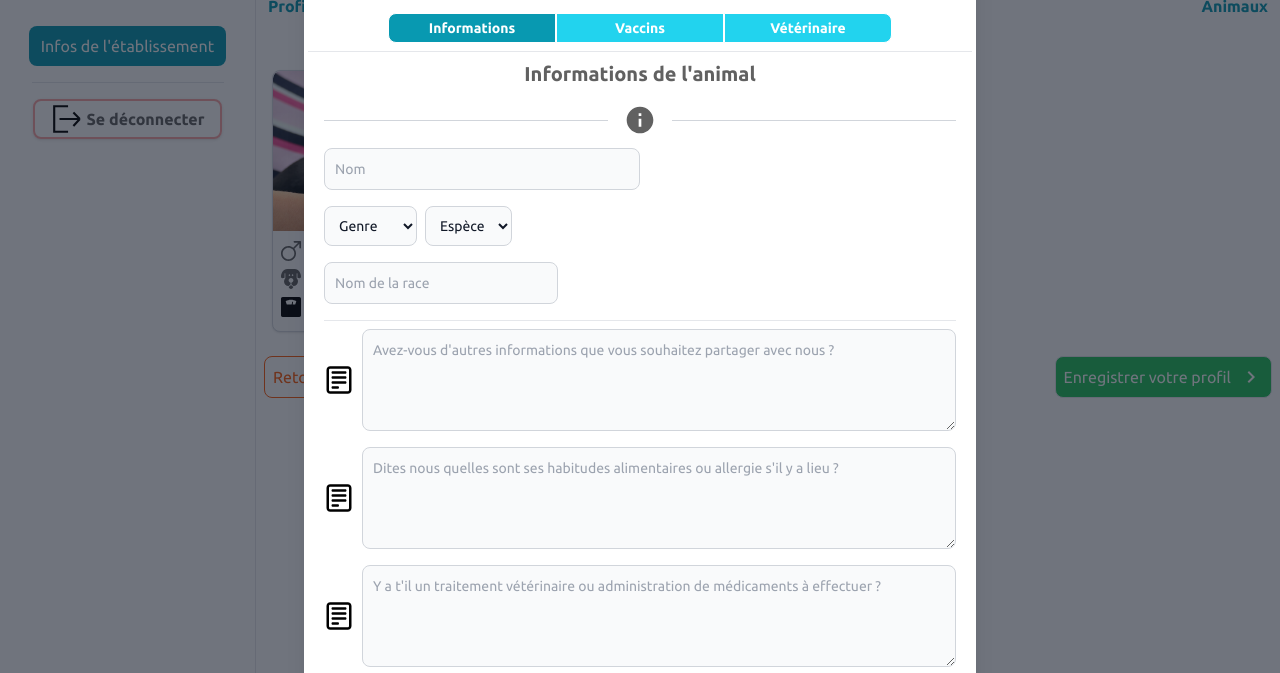
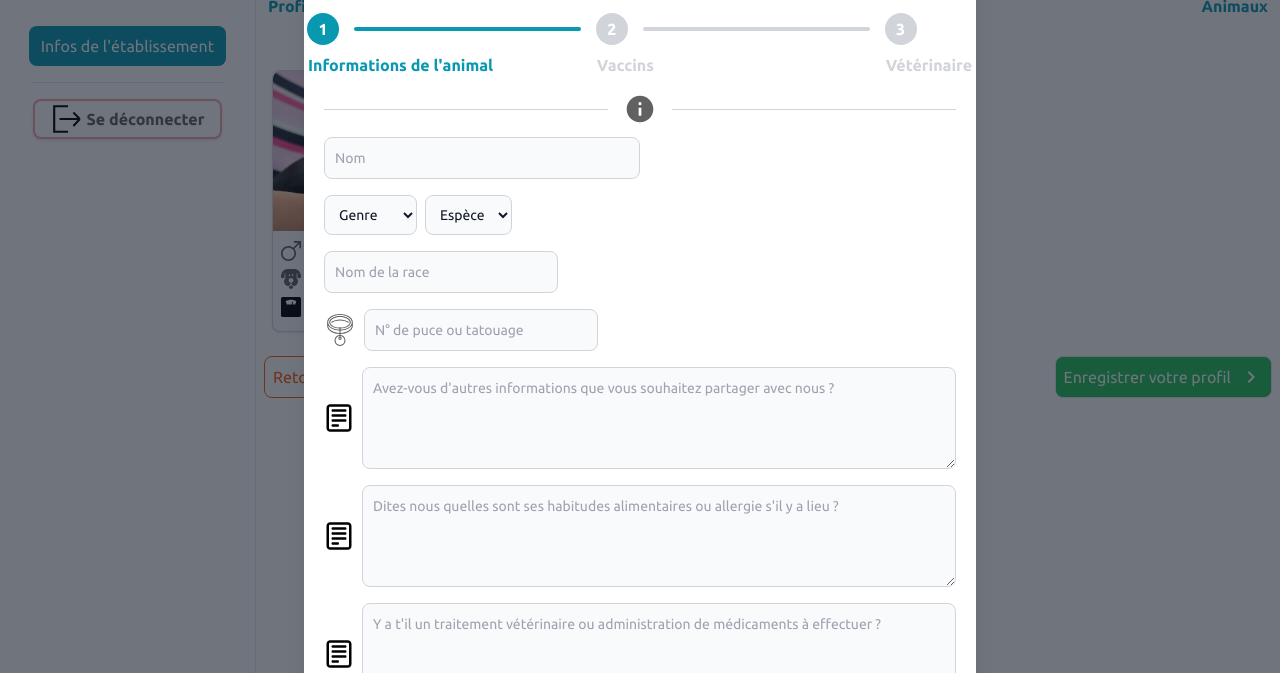
Before and after one commit to 0ri0n09/test_tailwind, a website: page tailwind-master/public/new_profile_step_3.html in a window 1280 px wide. Both pictures are taken after a click on the button "Ajouter un animal". Shown: the part 127-800 px from the top of the page. Drawn offline with nearby package versions, Linux system fonts and the light colour scheme.

Commit message:
multiples fixes

```diff
--- a/tailwind-master/public/new_profile_step_3.html
+++ b/tailwind-master/public/new_profile_step_3.html
@@ -216,23 +216,43 @@
                             <h3 class="text-xl text-center font-bold text-[--color-kapp] mb-4 mt-2">
                                 Nouvel animal
                             </h3>
-                            <ul class="flex flex-row text-sm font-medium text-center mx-4 sm:mx-20">
-                                <li class="flex-1">
-                                    <a href="#" class="rounded-l-lg p-1 inline-block w-full border border-white text-white bg-[--color-kapp] font-bold">Informations</a>
-                                </li>
-                                <li class="flex-1">
-                                    <a href="#" class="p-1 inline-block w-full text-white bg-cyan-400 border border-white font-bold">Vaccins</a>
-                                </li>
-                                <li class="flex-1">
-                                    <a href="#" class="rounded-r-lg p-1 inline-block w-full text-white bg-cyan-400 border border-white font-bold">Vétérinaire</a>
-                                </li>
-                            </ul>
-                            <hr class="my-2 border-1 ">
+                            <div class="flex items-start max-w-screen-lg mx-auto mb-4 mt-4">
+                                <div class="w-full">
+                                    <div class="flex items-center w-full">
+                                        <div class="w-8 h-8 shrink-0 mx-[-1px] bg-[--color-kapp] p-1.5 flex items-center justify-center rounded-full">
+                                            <span class="text-base text-white font-bold">1</span>
+                                        </div>
+                                        <div class="w-full h-1 mx-4 rounded-lg bg-[--color-kapp]"></div>
+                                    </div>
+                                    <div class="mt-2 mr-4">
+                                        <h6 class="text-base font-bold text-[--color-kapp]">Informations de l'animal</h6>
+                                    </div>
+                                </div>
+                                <div class="w-full">
+                                    <div class="flex items-center w-full">
+                                        <div class="w-8 h-8 shrink-0 mx-[-1px] bg-gray-300 p-1.5 flex items-center justify-center rounded-full">
+                                            <span class="text-base text-white font-bold">2</span>
+                                        </div>
+                                        <div class="w-full h-1 mx-4 rounded-lg bg-gray-300"></div>
+                                    </div>
+                                    <div class="mt-2 mr-4">
+                                        <h6 class="text-base font-bold text-gray-300">Vaccins</h6>
+                                    </div>
+                                </div>
+                                <div>
+                                    <div class="flex items-center">
+                                        <div class="w-8 h-8 shrink-0 mx-[-1px] bg-gray-300 p-1.5 flex items-center justify-center rounded-full">
+                                            <span class="text-base text-white font-bold">3</span>
+                                        </div>
+                                    </div>
+                                    <div class="mt-2">
+                                        <h6 class="text-base font-bold text-gray-300">Vétérinaire</h6>
+                                    </div>
+                                </div>
+                            </div>
+                            <!-- STEP BAR END -->
                             <!-- Infos BEGIN-->
                             <div class="px-4">
-                                <h3 class="text-xl text-center font-bold text-[--color-fgSoft] mb-4 mt-2">
-                                    Informations de l'animal
-                                </h3>
                                 <div class="flex items-center mb-3">
                                     <div class="border-t border-gray-300 flex-1 mr-4"></div>
                                     <svg class="w-8 h-8" style="fill: var(--color-fgSoft)" xmlns="http://www.w3.org/2000/svg" width="24" height="24" viewBox="0 0 24 24"><path d="M0 0h24v24H0z" fill="none"/><path d="M12 2C6.48 2 2 6.48 2 12s4.48 10 10 10 10-4.48 10-10S17.52 2 12 2zm1 15h-2v-6h2v6zm0-8h-2V7h2v2z"/></svg>
@@ -248,14 +268,14 @@
                                 <div class="flex mb-4 items-center">
                                     <div class="mr-2">
                                         <select class="bg-gray-50 border border-gray-300 text-gray-900 text-sm rounded-lg focus:ring-blue-500 focus:border-blue-300 p-2.5 outline-none inline-block">
-                                            <option selected>Genre</option>
+                                            <option disabled selected style="display:none;">Genre</option>
                                             <option value="">Mâle</option>
                                             <option value="">Femelle</option>
                                         </select>
                                     </div>
                                     <div class="mr-2">
                                         <select class="bg-gray-50 border border-gray-300 text-gray-900 text-sm rounded-lg focus:ring-blue-500 focus:border-blue-300 p-2.5 outline-none inline-block">
-                                            <option selected>Espèce</option>
+                                            <option disabled selected style="display:none;">Espèce</option>
                                             <option value="">Chien</option>
                                             <option value="">Chat</option>
                                             <option value="">NAC</option>
@@ -267,7 +287,11 @@
                                 <div class="mb-4">
                                     <input type="text" class="bg-gray-50 border border-gray-300 text-gray-900 text-sm rounded-lg focus:ring-blue-500 focus:border-blue-500 p-2.5 outline-none" placeholder="Nom de la race"/>
                                 </div>
-                                <hr class="my-2 border-1 ">
+                                <!-- N° Puce ou tatouage -->
+                                <div class="flex mb-4 items-center">
+                                    <img class="w-8 h-8 mr-2 fgSoftSvg" src="icons/collar.svg" alt="Puce" />
+                                    <input type="text" class="bg-gray-50 border border-gray-300 text-gray-900 text-sm rounded-lg focus:ring-blue-500 focus:border-blue-500 p-2.5 outline-none" placeholder="N° de puce ou tatouage"/>
+                                </div>
                                 <!-- Remarques -->
                                 <div class="flex mb-4 items-center">
                                     <svg class="w-8 h-8 mr-2" style="fill: var(--color-fgSoft)" viewBox="0 0 24 24" fill="none" xmlns="http://www.w3.org/2000/svg"><g id="SVGRepo_bgCarrier" stroke-width="0"></g><g id="SVGRepo_tracerCarrier" stroke-linecap="round" stroke-linejoin="round"></g><g id="SVGRepo_iconCarrier"> <path d="M6 6C6 5.44772 6.44772 5 7 5H17C17.5523 5 18 5.44772 18 6C18 6.55228 17.5523 7 17 7H7C6.44771 7 6 6.55228 6 6Z" fill="#000000"></path> <path d="M6 10C6 9.44771 6.44772 9 7 9H17C17.5523 9 18 9.44771 18 10C18 10.5523 17.5523 11 17 11H7C6.44771 11 6 10.5523 6 10Z" fill="#000000"></path> <path d="M7 13C6.44772 13 6 13.4477 6 14C6 14.5523 6.44771 15 7 15H17C17.5523 15 18 14.5523 18 14C18 13.4477 17.5523 13 17 13H7Z" fill="#000000"></path> <path d="M6 18C6 17.4477 6.44772 17 7 17H11C11.5523 17 12 17.4477 12 18C12 18.5523 11.5523 19 11 19H7C6.44772 19 6 18.5523 6 18Z" fill="#000000"></path> <path fill-rule="evenodd" clip-rule="evenodd" d="M2 4C2 2.34315 3.34315 1 5 1H19C20.6569 1 22 2.34315 22 4V20C22 21.6569 20.6569 23 19 23H5C3.34315 23 2 21.6569 2 20V4ZM5 3H19C19.5523 3 20 3.44771 20 4V20C20 20.5523 19.5523 21 19 21H5C4.44772 21 4 20.5523 4 20V4C4 3.44772 4.44771 3 5 3Z" fill="#000000"></path> </g></svg>
--- a/tailwind-master/public/style.css
+++ b/tailwind-master/public/style.css
@@ -22,3 +22,11 @@
 .fill-white {
     fill: white;
 }
+
+.fgSoftSvg {
+    filter: invert(40%) sepia(3%) saturate(13%) hue-rotate(24deg) brightness(90%) contrast(86%);
+}
+
+.fgDangerSvg {
+    filter: invert(10%) sepia(66%) saturate(5895%) hue-rotate(356deg) brightness(104%) contrast(115%);
+}
```
Also changed, not shown: tailwind-master/public/new_profile_step_1.html (+4 -4 lines), tailwind-master/public/new_profile_step_2.html (+1 -1 lines), tailwind-master/testCompos.html (+16 -0 lines).
